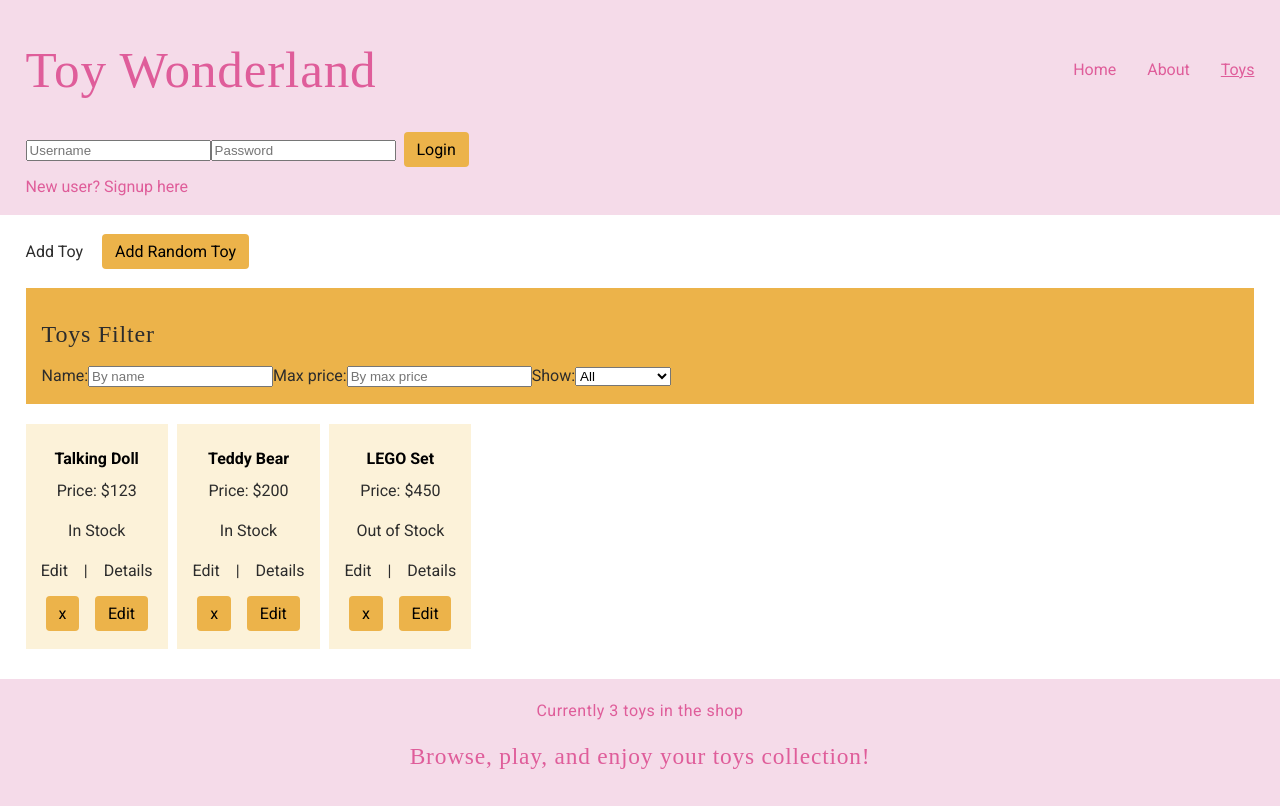
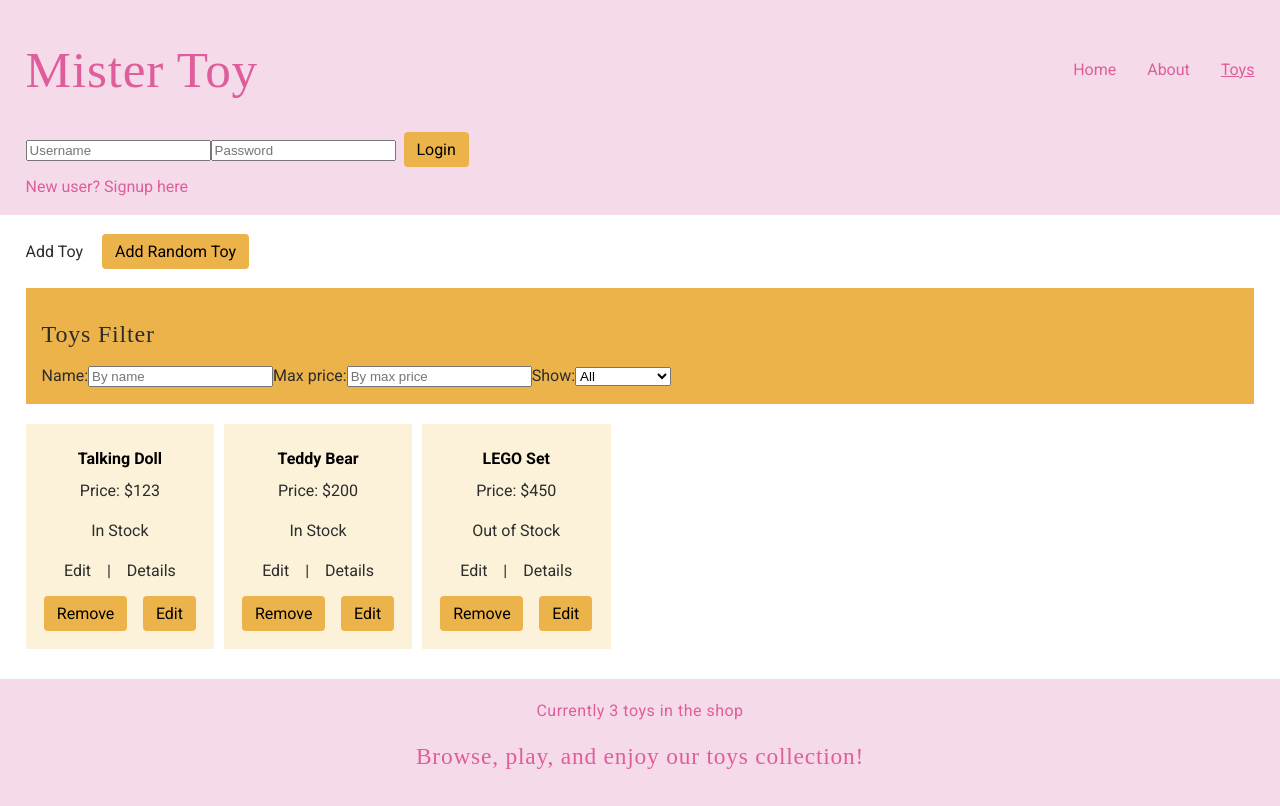
Before and after one commit to Michal-Om/mistertoy-frontend, a React (Vite) app: page /toy in a window 1280 px wide. Built offline with nearby package versions, Linux system fonts and the light colour scheme; a web font is replaced by a local one.

Commit message:
Update site title, footer slogan, and change X button to 'Remove'

```diff
--- a/src/cmps/AppFooter.jsx
+++ b/src/cmps/AppFooter.jsx
@@ -10,7 +10,7 @@ export function AppFooter() {
             <p className='footer-toy-counter'>
                 Currently {toysLength} toys in the shop
             </p>
-            <h3>Browse, play, and enjoy your toys collection!</h3>
+            <h3>Browse, play, and enjoy our toys collection!</h3>
 
             <UserMsg />
         </footer>
--- a/src/cmps/AppHeader.jsx
+++ b/src/cmps/AppHeader.jsx
@@ -28,7 +28,7 @@ export function AppHeader() {
     return (
         <header className="app-header full main-layout">
             <section className="header-container">
-                <h1>Toy Wonderland</h1>
+                <h1>Mister Toy</h1>
                 <nav className="app-nav">
                     <NavLink to="/" >Home</NavLink>
                     <NavLink to="/about" >About</NavLink>
--- a/src/cmps/ToyList.jsx
+++ b/src/cmps/ToyList.jsx
@@ -8,7 +8,7 @@ export function ToyList({ toys, onRemoveToy, onEditToy }) {
                     <ToyPreview toy={toy} />
 
                     <div>
-                        <button onClick={() => onRemoveToy(toy._id)}>x</button>
+                        <button onClick={() => onRemoveToy(toy._id)}>Remove</button>
                         <button onClick={() => onEditToy(toy)}>Edit</button>
                     </div>
                 </li>)}
```
